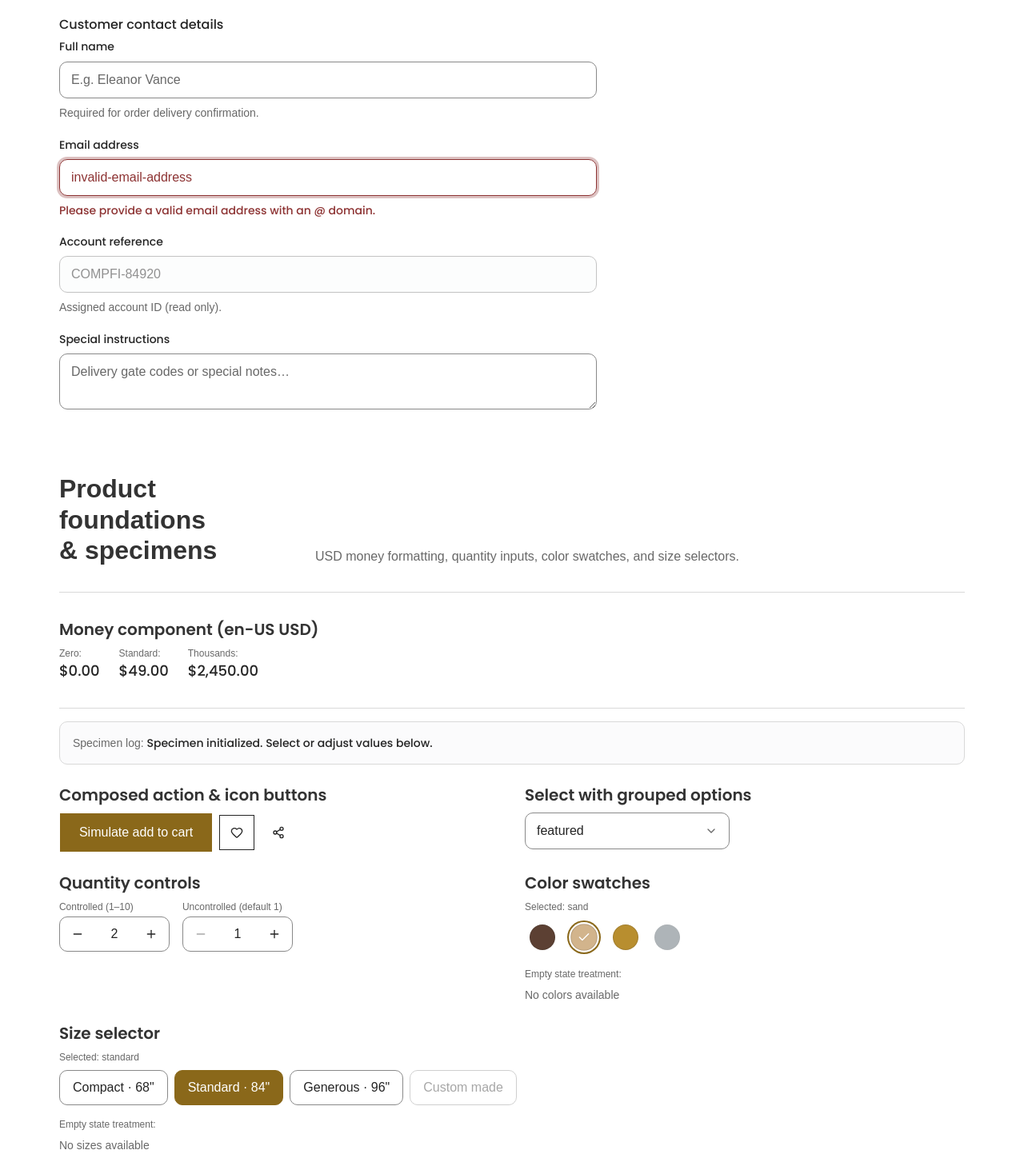
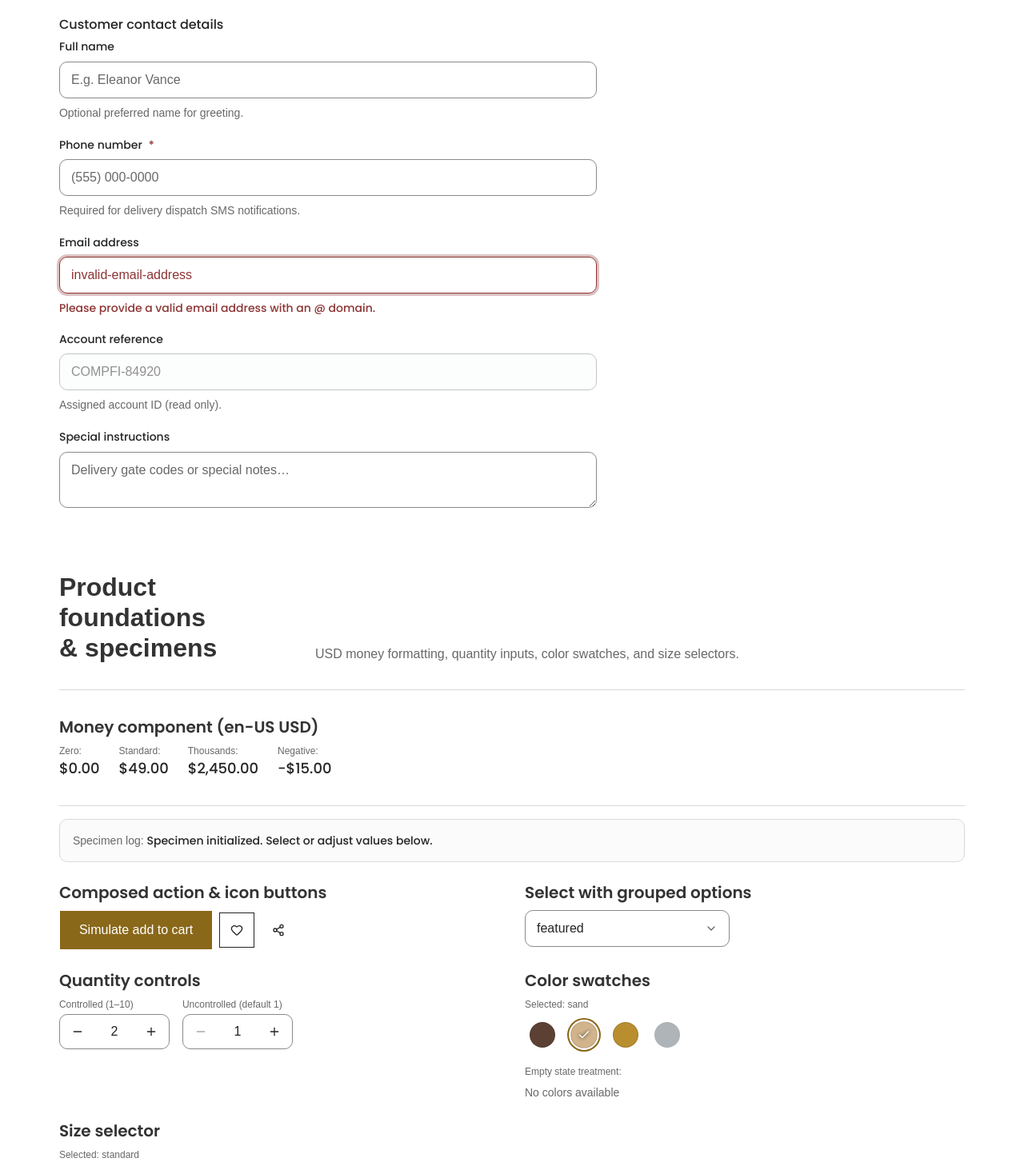
Before and after one commit to gerald-donkor/compfi, a Next.js app: page /design-system in a window 1280 px wide. Shown: the part 1320-2778 px from the top of the page at 80% size. Built offline with nearby package versions, Linux system fonts and the light colour scheme; a web font is replaced by a local one.

Commit message:
fix(ui): resolve re-review standards and specimen findings

```diff
--- a/app/design-system/component-specimens.tsx
+++ b/app/design-system/component-specimens.tsx
@@ -56,7 +56,7 @@ export function InteractiveSpecimens() {
       <div
         aria-live="polite"
         aria-atomic="true"
-        className="rounded-[10px] border border-border bg-muted/40 p-4 text-sm font-medium text-foreground"
+        className="rounded-control border border-border bg-muted/40 p-4 text-sm font-medium text-foreground"
       >
         <span className="text-muted-foreground font-normal">Specimen log: </span>
         {log}
--- a/app/design-system/page.tsx
+++ b/app/design-system/page.tsx
@@ -148,7 +148,15 @@ export default function DesignSystemPage() {
                 <Field>
                   <FieldLabel htmlFor="specimen-name">Full name</FieldLabel>
                   <Input id="specimen-name" placeholder="E.g. Eleanor Vance" autoComplete="name" />
-                  <FieldDescription>Required for order delivery confirmation.</FieldDescription>
+                  <FieldDescription>Optional preferred name for greeting.</FieldDescription>
+                </Field>
+
+                <Field>
+                  <FieldLabel htmlFor="specimen-phone">
+                    Phone number <span className="text-destructive" aria-hidden="true">*</span>
+                  </FieldLabel>
+                  <Input id="specimen-phone" type="tel" required aria-required="true" placeholder="(555) 000-0000" />
+                  <FieldDescription>Required for delivery dispatch SMS notifications.</FieldDescription>
                 </Field>
 
                 <Field data-invalid="true">
@@ -204,6 +212,10 @@ export default function DesignSystemPage() {
                 <div>
                   <span className="block text-xs text-muted-foreground">Thousands:</span>
                   <Money amountCents={245000} className="text-lg" />
+                </div>
+                <div>
+                  <span className="block text-xs text-muted-foreground">Negative:</span>
+                  <Money amountCents={-1500} className="text-lg" />
                 </div>
               </Cluster>
             </Stack>
--- a/components/commerce/color-swatch.tsx
+++ b/components/commerce/color-swatch.tsx
@@ -115,7 +115,7 @@ export function ColorSwatch({ option, ref, className, ...props }: ColorSwatchPro
           >
             {state.pressed && (
               <CheckIcon
-                className="size-4 text-white drop-shadow-xs"
+                className="size-4 text-white drop-shadow-[0_0_2px_rgba(0,0,0,0.9)]"
                 aria-hidden="true"
               />
             )}
--- a/components/commerce/quantity-input.tsx
+++ b/components/commerce/quantity-input.tsx
@@ -10,7 +10,6 @@ export interface QuantityInputProps extends Omit<React.ComponentProps<"div">, "o
   onValueChange?: (value: number) => void
   min?: number
   max?: number
-  step?: number
   name?: string
   disabled?: boolean
   readOnly?: boolean
@@ -28,7 +27,6 @@ export function QuantityInput({
   onValueChange,
   min = 1,
   max,
-  step = 1,
   name,
   disabled = false,
   readOnly = false,
@@ -40,6 +38,7 @@ export function QuantityInput({
   ref,
   ...props
 }: QuantityInputProps) {
+  const step = 1
   const isControlled = controlledValue !== undefined
   const [uncontrolledValue, setUncontrolledValue] = React.useState<number>(defaultValue)
   const currentValue = isControlled ? controlledValue : uncontrolledValue
--- a/components/ui/icon-button.tsx
+++ b/components/ui/icon-button.tsx
@@ -4,16 +4,14 @@ import { cn } from "cn"
 
 export interface IconButtonProps extends Omit<ButtonProps, "size" | "children"> {
   label: string
+  icon: React.ComponentType<{ className?: string; "aria-hidden"?: boolean | "true" | "false" }>
   size?: "icon" | "icon-xs" | "icon-sm" | "icon-lg"
-  icon?: React.ComponentType<{ className?: string; "aria-hidden"?: boolean | "true" | "false" }>
-  children?: React.ReactNode
 }
 
 function IconButton({
   label,
   size = "icon",
   icon: Icon,
-  children,
   className,
   ...props
 }: IconButtonProps) {
@@ -25,7 +23,7 @@ function IconButton({
       className={cn(className)}
       {...props}
     >
-      {Icon ? <Icon aria-hidden="true" /> : children}
+      <Icon aria-hidden="true" />
     </Button>
   )
 }
```
Also changed, not shown: 1 other file (tests, documents, lock files or other folders).
